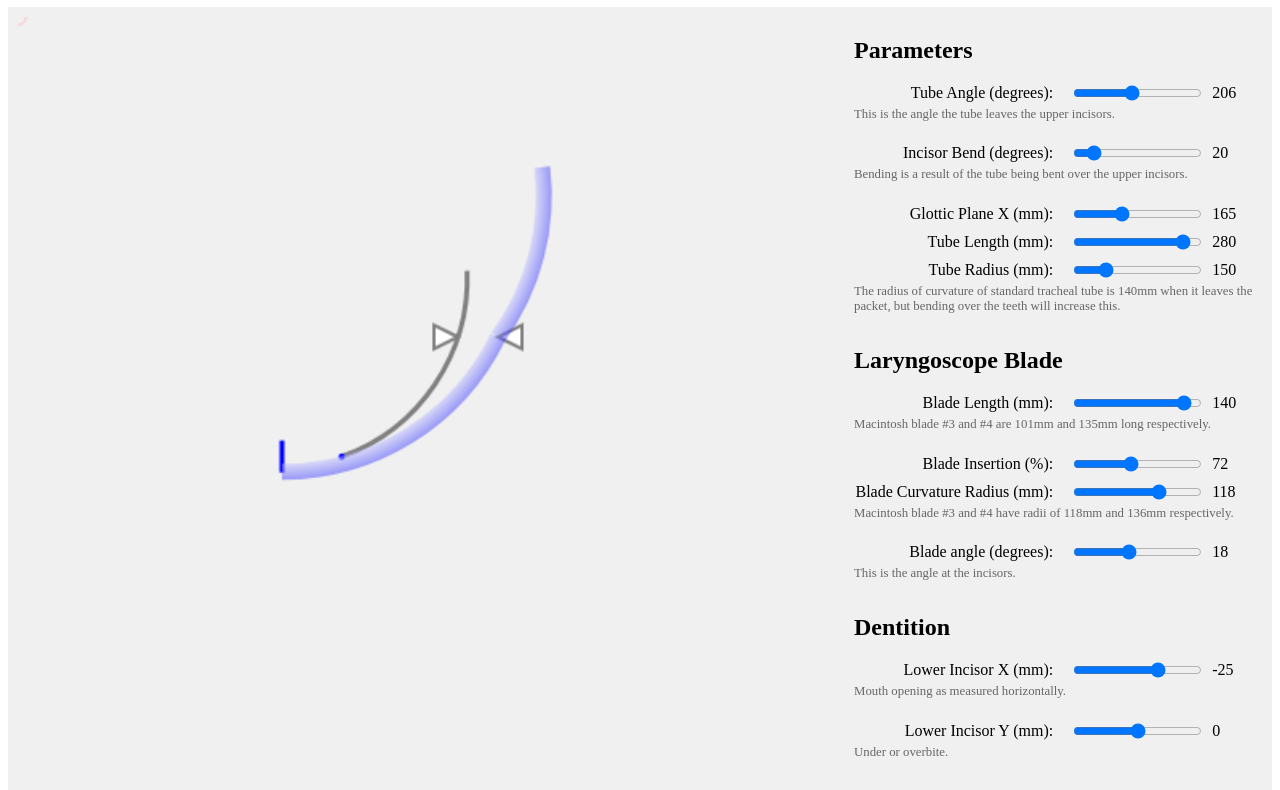
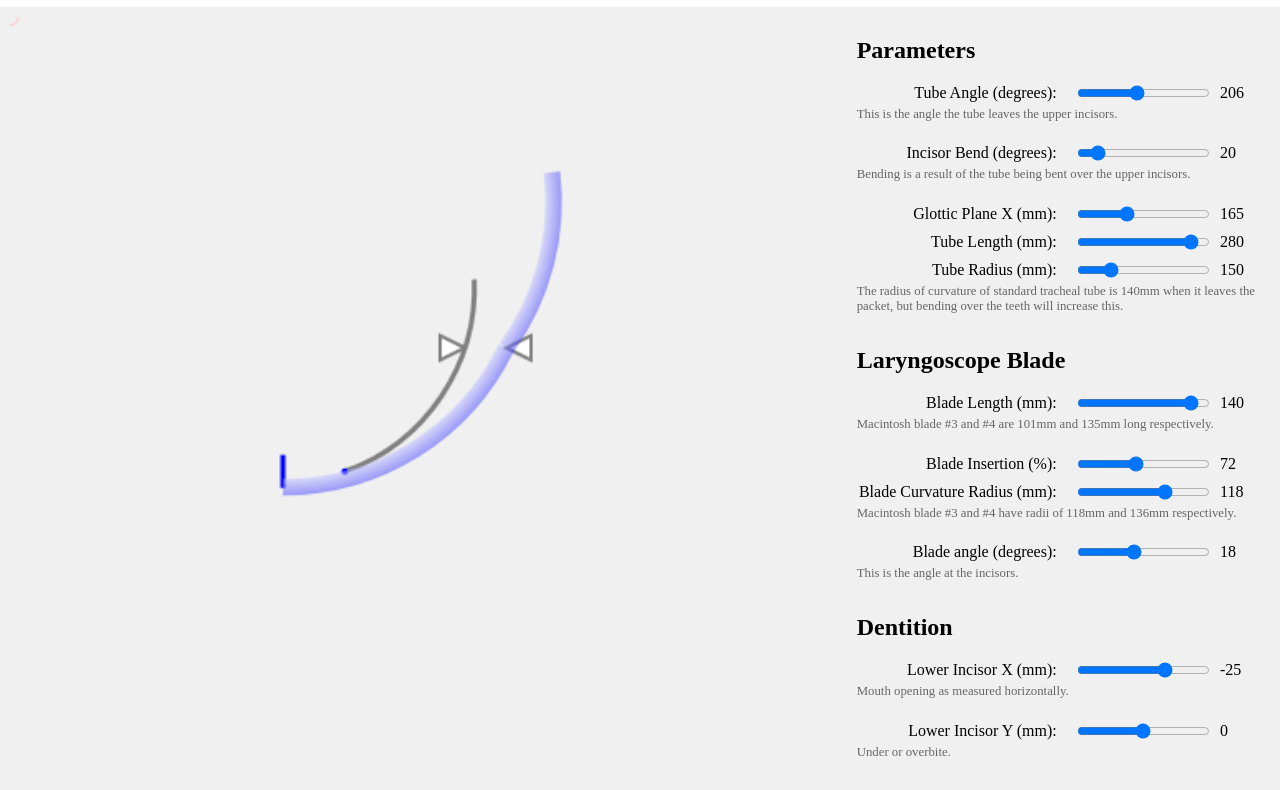
Before and after one commit to ErichBSchulz/tubebend, a plain HTML site: page index.html in a window 1280 px wide. Shown: the part 73-863 px from the top of the page. Drawn offline with Linux system fonts and the light colour scheme.

Commit message:
better formatting and blah

```diff
--- a/index.html
+++ b/index.html
@@ -5,11 +5,6 @@
     <meta name="viewport" content="width=device-width, initial-scale=1.0">
     <title>Tracheal Intubation Geometry Simulation</title>
     <style>
-    #canvas {
-        width: 100%;
-        height: auto;
-        max-width: 800px; /* Adjust max-width as needed */
-    }
   .description {
       font-size: 0.8em;
       color: #666;
@@ -38,30 +33,54 @@
       width: 50px; /* Adjust width as needed */
       text-align: left;
   }
+  html, body {
+      height: 100%;
+      margin: 0;
+      padding: 0;
+  }
   .container {
       display: flex;
       flex-direction: row;
       justify-content: space-between;
+      height: 100%;
   }
   .left-column {
-        flex: 2; /* Make the left column take more space */
+      flex: 2;
       padding: 10px;
       background-color: #f0f0f0;
+      height: 100%;
   }
   .right-column {
-        flex: 1; /* Make the right column take less space */
-        min-width: 300px; /* Ensure the right column is wide enough */
+      flex: 1;
+      min-width: 300px;
       padding: 10px;
       background-color: #f0f0f0;
+      height: 100%;
+  }
+  .canvas-wrapper {
+      position: relative;
+      width: 100%;
+      padding-bottom: 100%; /* 1:1 aspect ratio */
+      height: 0;
+  }
+  #canvas {
+      position: absolute;
+      top: 0;
+      left: 0;
+      width: 100%;
+      height: 100%;
   }
 </style>
 
 </head>
 <body>
     <h1>Tracheal Intubation Geometry Simulation in 2D</h1>
+
     <div class="container">
         <div class="left-column">
+            <div class="canvas-wrapper">
                 <canvas id="canvas" width="500" height="500"></canvas>
+            </div>
         </div>
         <div class="right-column">
     <h2>Parameters</h2>
@@ -204,12 +223,15 @@
     </div>
 
     <h1>Notes:</h1>
+    <p>This page aims to help those seeking to learn or teach tracheal intubation understand the geometry.</p>
+    <p>Above is a simplified diagram showing the uppler and lower incisors (white triangles), the laryngoscope blade (grey arc) and a tracheal tube. A blue bar is placed a the level of the blade tip to provide a approximate reference for the glottic opening between the vocal cords.</p>
     <p>Tracheal intubation is a vital skill for paramedics and emergency doctors, but training opportunities are scarce.
       The challenges in gaining experience
       requires innovative training methods to ensure maximimise the chances healthcare workers can intubate in emergency situations.
     </p>
     <p>This page illustrates the adverse impact of bending an endotracheal tube over the upper incisors while attempting tracheal intubation.</p>
     <ul>
+        <li>The adverse impact of bending over the incisors are exagerated by a small blade radius and increased tube radius. Bending the tube over the teeth leads to a viscious cycle as the tube radius increases (i.e. the tube gets straighter) as the tube is bent over the teeth.</li>
         <li>This simulation divides the tube into three sections as it bends between the upper incisors and the laryngoscope blade. Section 1 is outside the mouth. Section 2 is between the incisors and the blade. Section 3 is the section that is deflected tangentially off the blade.</li>
         <li>Giving the tube a tighter radius than the blade breaks the simulation.</li>
     </ul>
```
Lines whose indentation alone changed are shown as unchanged.
